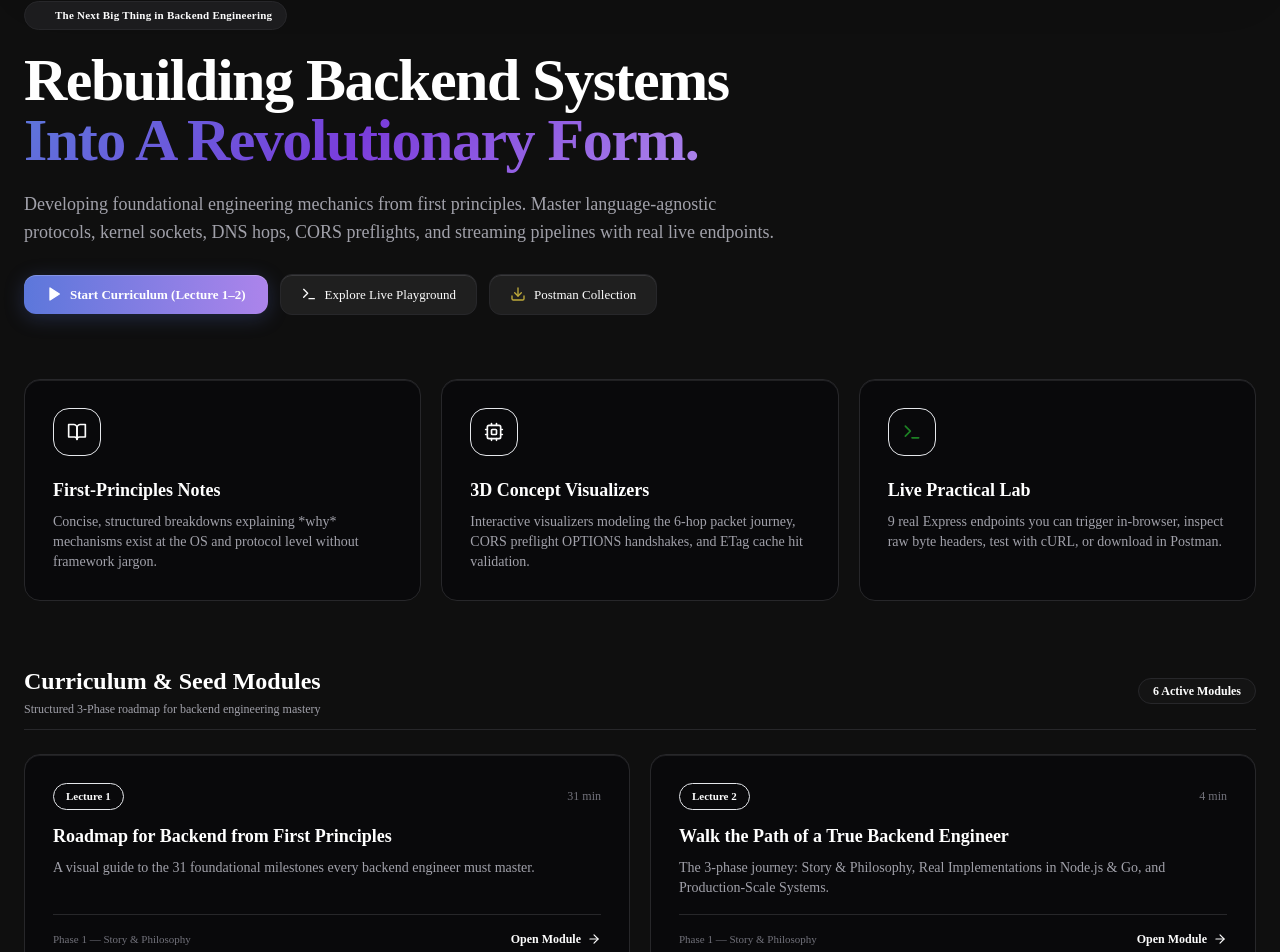
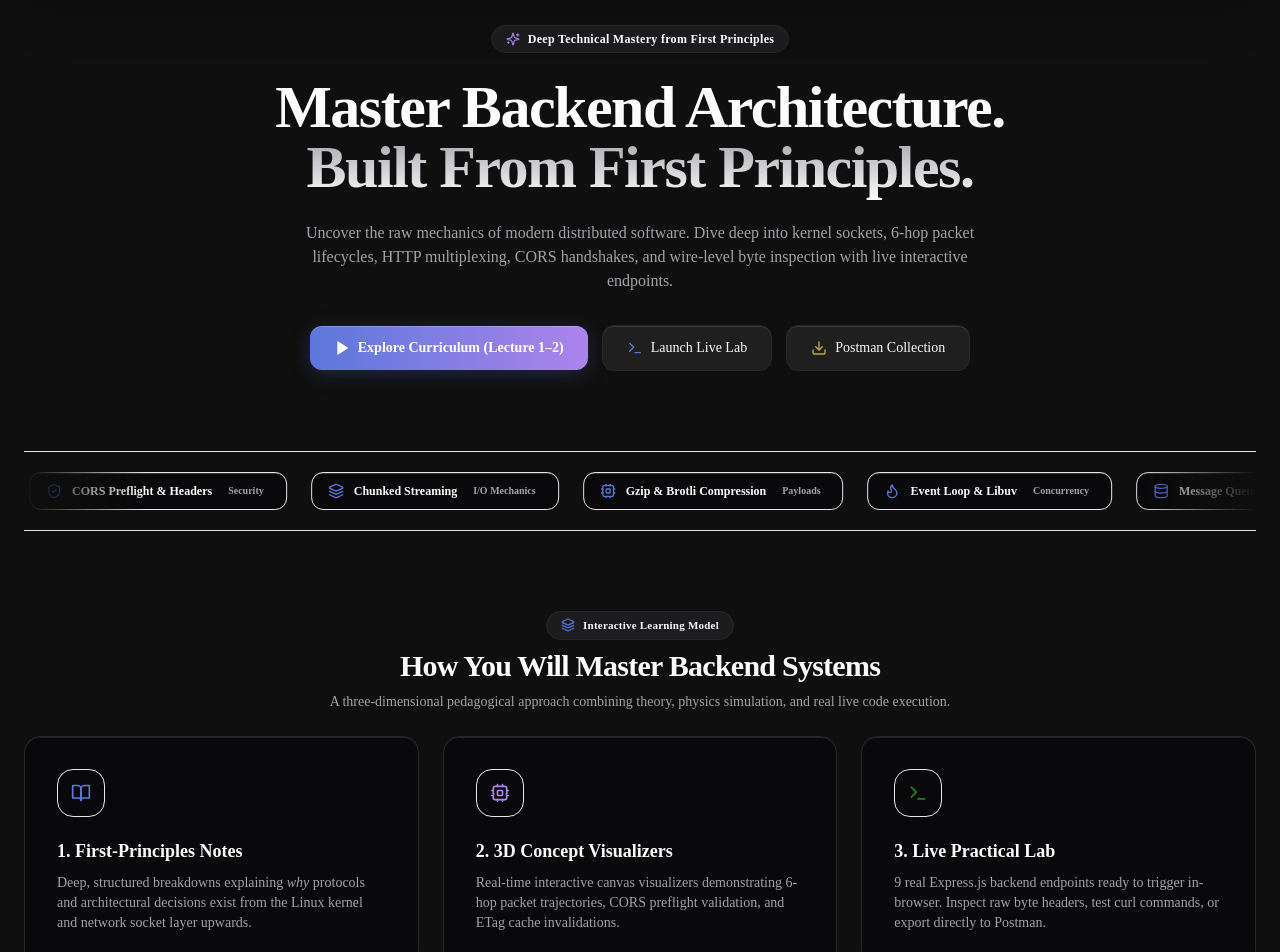
Before and after one commit to SachinManral/Backend-From-First-Principle, a Next.js app in the folder frontend/: page / in a window 1280 px wide. Shown: the part 607-1559 px from the top of the page. Built offline with nearby package versions, Linux system fonts and the light colour scheme; no server answers.

Commit message:
feat(app): upgrade home page hero section and curriculum exploration grid

```diff
--- a/frontend/src/app/page.tsx
+++ b/frontend/src/app/page.tsx
@@ -2,50 +2,63 @@ import React from 'react';
 import Link from 'next/link';
 import { getAllLectures } from '@/lib/lectures';
 import HeroMeshScene from '@/components/visualizers/HeroMeshScene';
-import { ArrowRight, Terminal, BookOpen, Layers, ShieldCheck, Zap, Download, Play, Cpu, Sparkles, CheckCircle2 } from 'lucide-react';
+import { ArrowRight, Terminal, BookOpen, Layers, ShieldCheck, Zap, Download, Play, Cpu, Sparkles, CheckCircle2, Server, Database, Network, Flame, Check, HelpCircle } from 'lucide-react';
 import { API_BASE_URL } from '@/lib/demos';
 
 export default function HomePage() {
   const lectures = getAllLectures();
 
+  const technologies = [
+    { name: 'HTTP/1.1 & HTTP/2', category: 'Protocols', icon: Network },
+    { name: 'TCP/IP Sockets', category: 'Networking', icon: Server },
+    { name: 'DNS & Edge Caching', category: 'Infrastructure', icon: Zap },
+    { name: 'CORS Preflight & Headers', category: 'Security', icon: ShieldCheck },
+    { name: 'Chunked Streaming', category: 'I/O Mechanics', icon: Layers },
+    { name: 'Gzip & Brotli Compression', category: 'Payloads', icon: Cpu },
+    { name: 'Event Loop & Libuv', category: 'Concurrency', icon: Flame },
+    { name: 'Message Queues & Redis', category: 'Distributed', icon: Database },
+  ];
+
   return (
-    <div className="space-y-16 pb-12">
-      {/* 3D Interactive Hero Scene */}
-      <section className="space-y-8">
+    <div className="space-y-20 pb-16">
+      {/* 3D Interactive Hero Section */}
+      <section className="relative space-y-8 pt-4 md:pt-6">
         <HeroMeshScene />
 
-        <div className="space-y-5">
-          <div className="qt-pill">
-            <span className="w-2 h-2 rounded-full bg-brand-cyan animate-pulse"></span>
-            <span>The Next Big Thing in Backend Engineering</span>
+        <div className="space-y-6 max-w-4xl mx-auto text-center flex flex-col items-center">
+          <div className="codehelp-pill">
+            <Sparkles className="w-3.5 h-3.5 text-brand-purple animate-sparkle-pulse" />
+            <span className="font-semibold text-xs tracking-wide">
+              Deep Technical Mastery from First Principles
+            </span>
           </div>
 
-          <h1 className="text-3xl sm:text-5xl md:text-6xl font-extrabold text-white tracking-tight leading-[1.12]">
-            Rebuilding Backend Systems<br />
-            <span className="bg-purple-crush bg-clip-text text-transparent">
-              Into A Revolutionary Form.
+          <h1 className="text-3xl sm:text-5xl md:text-6xl font-extrabold text-foreground tracking-tight leading-[1.12]">
+            Master Backend Architecture.<br />
+            <span className="codehelp-heading-gradient">
+              Built From First Principles.
             </span>
           </h1>
 
-          <p className="text-sm md:text-lg text-zinc-400 max-w-3xl leading-relaxed">
-            Developing foundational engineering mechanics from first principles. Master language-agnostic protocols, kernel sockets, DNS hops, CORS preflights, and streaming pipelines with real live endpoints.
+          <p className="text-sm md:text-base text-muted-foreground max-w-2xl leading-relaxed">
+            Uncover the raw mechanics of modern distributed software. Dive deep into kernel sockets, 6-hop packet lifecycles, HTTP multiplexing, CORS handshakes, and wire-level byte inspection with live interactive endpoints.
           </p>
 
-          <div className="flex flex-wrap items-center gap-3 pt-2">
+          <div className="flex flex-wrap items-center justify-center gap-3.5 pt-2">
             <Link
               href="/lectures/01-roadmap"
-              className="qt-btn-primary"
+              className="codehelp-gradient-btn !py-3 !px-6 !text-sm"
             >
               <Play className="w-4 h-4 fill-white" />
-              <span>Start Curriculum (Lecture 1–2)</span>
+              <span>Explore Curriculum (Lecture 1–2)</span>
             </Link>
 
             <Link
               href="/playground"
-              className="qt-btn-secondary"
+              className="codehelp-secondary-btn !py-3 !px-6 !text-sm"
             >
-              <Terminal className="w-4 h-4 text-brand-cyan" />
-              <span>Explore Live Playground</span>
+              <Terminal className="w-4 h-4 text-brand-blue" />
+              <span>Launch Live Lab</span>
             </Link>
 
             <a
@@ -53,7 +66,7 @@ export default function HomePage() {
               download="backend-first-principles.postman_collection.json"
               target="_blank"
               rel="noreferrer"
-              className="qt-btn-secondary hover:text-brand-amber hover:border-amber-500/40"
+              className="codehelp-secondary-btn !py-3 !px-6 !text-sm hover:text-brand-amber hover:border-brand-amber/40"
             >
               <Download className="w-4 h-4 text-brand-amber" />
               <span>Postman Collection</span>
@@ -62,47 +75,85 @@ export default function HomePage() {
         </div>
       </section>
 
-      {/* Quantango-Style Pillar Cards */}
-      <section className="grid grid-cols-1 md:grid-cols-3 gap-5">
-        <div className="qt-card p-7 group">
-          <div className="w-12 h-12 rounded-2xl bg-brand-cyan/10 border border-brand-cyan/25 flex items-center justify-center text-brand-cyan mb-5 group-hover:scale-110 transition">
-            <BookOpen className="w-5 h-5" />
+      {/* Infinite Smooth Tech Marquee */}
+      <section className="py-5 border-y border-border/70 overflow-hidden relative bg-card/30">
+        <div className="marquee-container">
+          <div className="animate-marquee flex items-center gap-6 shrink-0">
+            {technologies.concat(technologies).map((tech, idx) => {
+              const Icon = tech.icon;
+              return (
+                <div
+                  key={idx}
+                  className="flex items-center gap-2.5 px-4 py-2 rounded-xl bg-card border border-border/80 text-xs font-semibold shadow-top whitespace-nowrap"
+                >
+                  <Icon className="w-4 h-4 text-brand-blue" />
+                  <span className="text-foreground">{tech.name}</span>
+                  <span className="text-[10px] font-mono text-muted-foreground px-1.5 py-0.5 rounded bg-secondary">
+                    {tech.category}
+                  </span>
+                </div>
+              );
+            })}
           </div>
-          <h3 className="text-lg font-bold text-white mb-2">First-Principles Notes</h3>
-          <p className="text-xs md:text-sm text-zinc-400 leading-relaxed">
-            Concise, structured breakdowns explaining *why* mechanisms exist at the OS and protocol level without framework jargon.
+        </div>
+      </section>
+
+      {/* Three Pillars Bento Grid */}
+      <section className="space-y-6">
+        <div className="text-center max-w-2xl mx-auto space-y-2">
+          <div className="codehelp-pill">
+            <Layers className="w-3.5 h-3.5 text-brand-blue" />
+            <span>Interactive Learning Model</span>
+          </div>
+          <h2 className="text-2xl md:text-3xl font-extrabold text-foreground tracking-tight">
+            How You Will Master Backend Systems
+          </h2>
+          <p className="text-xs md:text-sm text-muted-foreground">
+            A three-dimensional pedagogical approach combining theory, physics simulation, and real live code execution.
           </p>
         </div>
 
-        <div className="qt-card p-7 group">
-          <div className="w-12 h-12 rounded-2xl bg-brand-indigo/10 border border-brand-indigo/25 flex items-center justify-center text-brand-indigo mb-5 group-hover:scale-110 transition">
-            <Cpu className="w-5 h-5" />
+        <div className="grid grid-cols-1 md:grid-cols-3 gap-6">
+          <div className="codehelp-glow-card p-8 group">
+            <div className="w-12 h-12 rounded-2xl bg-brand-blue/10 border border-brand-blue/30 flex items-center justify-center text-brand-blue mb-5 group-hover:scale-110 transition duration-300">
+              <BookOpen className="w-5 h-5" />
+            </div>
+            <h3 className="text-lg font-bold text-foreground mb-2">1. First-Principles Notes</h3>
+            <p className="text-xs md:text-sm text-muted-foreground leading-relaxed">
+              Deep, structured breakdowns explaining <em>why</em> protocols and architectural decisions exist from the Linux kernel and network socket layer upwards.
+            </p>
           </div>
-          <h3 className="text-lg font-bold text-white mb-2">3D Concept Visualizers</h3>
-          <p className="text-xs md:text-sm text-zinc-400 leading-relaxed">
-            Interactive visualizers modeling the 6-hop packet journey, CORS preflight OPTIONS handshakes, and ETag cache hit validation.
-          </p>
-        </div>
 
-        <div className="qt-card p-7 group">
-          <div className="w-12 h-12 rounded-2xl bg-brand-emerald/10 border border-brand-emerald/25 flex items-center justify-center text-brand-emerald mb-5 group-hover:scale-110 transition">
-            <Terminal className="w-5 h-5" />
+          <div className="codehelp-glow-card p-8 group">
+            <div className="w-12 h-12 rounded-2xl bg-brand-purple/10 border border-brand-purple/30 flex items-center justify-center text-brand-purple mb-5 group-hover:scale-110 transition duration-300">
+              <Cpu className="w-5 h-5" />
+            </div>
+            <h3 className="text-lg font-bold text-foreground mb-2">2. 3D Concept Visualizers</h3>
+            <p className="text-xs md:text-sm text-muted-foreground leading-relaxed">
+              Real-time interactive canvas visualizers demonstrating 6-hop packet trajectories, CORS preflight validation, and ETag cache invalidations.
+            </p>
           </div>
-          <h3 className="text-lg font-bold text-white mb-2">Live Practical Lab</h3>
-          <p className="text-xs md:text-sm text-zinc-400 leading-relaxed">
-            9 real Express endpoints you can trigger in-browser, inspect raw byte headers, test with cURL, or download in Postman.
-          </p>
+
+          <div className="codehelp-glow-card p-8 group">
+            <div className="w-12 h-12 rounded-2xl bg-brand-emerald/10 border border-brand-emerald/30 flex items-center justify-center text-brand-emerald mb-5 group-hover:scale-110 transition duration-300">
+              <Terminal className="w-5 h-5" />
+            </div>
+            <h3 className="text-lg font-bold text-foreground mb-2">3. Live Practical Lab</h3>
+            <p className="text-xs md:text-sm text-muted-foreground leading-relaxed">
+              9 real Express.js backend endpoints ready to trigger in-browser. Inspect raw byte headers, test curl commands, or export directly to Postman.
+            </p>
+          </div>
         </div>
       </section>
 
       {/* Curriculum Lecture Grid */}
       <section className="space-y-6">
-        <div className="flex items-center justify-between pb-3 border-b border-surface-border">
+        <div className="flex flex-col sm:flex-row sm:items-center justify-between gap-4 pb-4 border-b border-border">
           <div>
-            <h2 className="text-xl md:text-2xl font-extrabold text-white">Curriculum & Seed Modules</h2>
-            <p className="text-xs text-zinc-400 mt-1">Structured 3-Phase roadmap for backend engineering mastery</p>
+            <h2 className="text-xl md:text-2xl font-extrabold text-foreground tracking-tight">Curriculum Modules</h2>
+            <p className="text-xs text-muted-foreground mt-1">Step-by-step modular lessons covering protocol internals, streaming, and architecture</p>
           </div>
-          <span className="px-3.5 py-1 rounded-full text-xs font-mono font-bold bg-surface border border-surface-border text-brand-cyan">
+          <span className="px-3.5 py-1 rounded-full text-xs font-mono font-bold bg-secondary border border-border text-brand-blue self-start sm:self-auto">
             {lectures.length} Active Modules
           </span>
         </div>
@@ -112,31 +163,31 @@ export default function HomePage() {
             <Link
               key={lecture.slug}
               href={`/lectures/${lecture.slug}`}
-              className="qt-card p-7 flex flex-col justify-between space-y-4 group"
+              className="codehelp-glow-card p-7 flex flex-col justify-between space-y-4 group"
             >
               <div>
                 <div className="flex items-center justify-between gap-2 mb-3">
-                  <span className="px-3 py-1 rounded-full text-[11px] font-mono font-bold bg-brand-cyan/10 text-brand-cyan border border-brand-cyan/20">
+                  <span className="px-3 py-1 rounded-full text-[11px] font-mono font-bold bg-brand-blue/10 text-brand-blue border border-brand-blue/30">
                     Lecture {lecture.lectureNumber}
                   </span>
-                  <span className="text-xs font-mono text-zinc-500">
+                  <span className="text-xs font-mono text-muted-foreground">
                     {lecture.duration}
                   </span>
                 </div>
-                <h3 className="text-lg font-bold text-white group-hover:text-brand-cyan transition">
+                <h3 className="text-lg font-bold text-foreground group-hover:text-brand-blue transition">
                   {lecture.title}
                 </h3>
-                <p className="text-xs md:text-sm text-zinc-400 mt-2 line-clamp-2 leading-relaxed">
+                <p className="text-xs md:text-sm text-muted-foreground mt-2 line-clamp-2 leading-relaxed">
                   {lecture.subtitle}
                 </p>
               </div>
 
-              <div className="pt-4 border-t border-surface-border flex items-center justify-between text-xs">
-                <span className="text-[11px] text-zinc-500 font-mono">
+              <div className="pt-4 border-t border-border flex items-center justify-between text-xs">
+                <span className="text-[11px] text-muted-foreground font-mono">
                   {lecture.phaseTitle}
                 </span>
-                <span className="text-brand-cyan flex items-center gap-1.5 font-bold group-hover:translate-x-1.5 transition">
-                  <span>Open Module</span>
+                <span className="text-brand-blue flex items-center gap-1.5 font-bold group-hover:translate-x-1.5 transition">
+                  <span>Start Module</span>
                   <ArrowRight className="w-3.5 h-3.5" />
                 </span>
               </div>
@@ -144,6 +195,92 @@ export default function HomePage() {
           ))}
         </div>
       </section>
+
+      {/* Why First Principles Comparison Matrix */}
+      <section className="codehelp-glow-card p-8 md:p-10 space-y-8">
+        <div className="max-w-2xl">
+          <div className="codehelp-pill mb-3">
+            <HelpCircle className="w-3.5 h-3.5 text-brand-amber" />
+            <span>Methodology Comparison</span>
+          </div>
+          <h2 className="text-2xl font-extrabold text-foreground tracking-tight">
+            Why First Principles Matter
+          </h2>
+          <p className="text-xs md:text-sm text-muted-foreground mt-1">
+            Frameworks come and go every 2 years. Core protocols, socket models, and memory architectures have remained constant for over 30 years.
+          </p>
+        </div>
+
+        <div className="grid grid-cols-1 md:grid-cols-2 gap-6">
+          <div className="p-6 rounded-2xl bg-secondary/30 border border-border space-y-3">
+            <div className="text-xs font-mono font-bold text-brand-rose uppercase tracking-wider">
+              Traditional Tutorial Roadmaps
+            </div>
+            <ul className="space-y-2.5 text-xs text-muted-foreground">
+              <li className="flex items-start gap-2">
+                <span className="text-brand-rose font-bold">✕</span>
+                <span>Copy-pasting Express boilerplates without understanding TCP socket handshakes.</span>
+              </li>
+              <li className="flex items-start gap-2">
+                <span className="text-brand-rose font-bold">✕</span>
+                <span>Treating CORS errors by blindly adding `cors()` middleware without understanding preflight OPTIONS requests.</span>
+              </li>
+              <li className="flex items-start gap-2">
+                <span className="text-brand-rose font-bold">✕</span>
+                <span>Memorizing status codes without knowing cache revalidation & 304 Not Modified wire byte headers.</span>
+              </li>
+            </ul>
+          </div>
+
+          <div className="p-6 rounded-2xl bg-brand-blue/5 border border-brand-blue/30 space-y-3">
+            <div className="text-xs font-mono font-bold text-brand-blue uppercase tracking-wider">
+              First Principles Mastery
+            </div>
+            <ul className="space-y-2.5 text-xs text-foreground">
+              <li className="flex items-start gap-2">
+                <Check className="w-4 h-4 text-brand-emerald shrink-0 mt-0.5" />
+                <span>Understand OS sockets, file descriptors, and Libuv event loop threadpools.</span>
+              </li>
+              <li className="flex items-start gap-2">
+                <Check className="w-4 h-4 text-brand-emerald shrink-0 mt-0.5" />
+                <span>Simulate and observe exact browser security preflights and header validations live.</span>
+              </li>
+              <li className="flex items-start gap-2">
+                <Check className="w-4 h-4 text-brand-emerald shrink-0 mt-0.5" />
+                <span>Inspect exact Content-Length, chunked transfer encoding, and Brotli byte streams in real-time.</span>
+              </li>
+            </ul>
+          </div>
+        </div>
+      </section>
+
+      {/* Quick Launch CTA Banner */}
+      <section className="p-8 md:p-12 rounded-3xl bg-gradient-to-r from-brand-blue/15 via-brand-purple/15 to-transparent border border-brand-blue/30 flex flex-col md:flex-row items-center justify-between gap-6 shadow-2xl">
+        <div className="space-y-2 text-center md:text-left">
+          <h2 className="text-2xl md:text-3xl font-extrabold text-foreground tracking-tight">
+            Ready to dive into the architecture?
+          </h2>
+          <p className="text-xs md:text-sm text-muted-foreground max-w-xl">
+            Start with Lecture 01: Complete Backend Roadmap or test live API endpoints in the interactive lab.
+          </p>
+        </div>
+
+        <div className="flex items-center gap-3 shrink-0">
+          <Link
+            href="/lectures/01-roadmap"
+            className="codehelp-gradient-btn !py-3 !px-6 !text-sm"
+          >
+            <Play className="w-4 h-4 fill-white" />
+            <span>Start Lecture 01</span>
+          </Link>
+          <Link
+            href="/playground"
+            className="codehelp-secondary-btn !py-3 !px-6 !text-sm"
+          >
+            <span>Live Lab</span>
+          </Link>
+        </div>
+      </section>
     </div>
   );
 }
```
